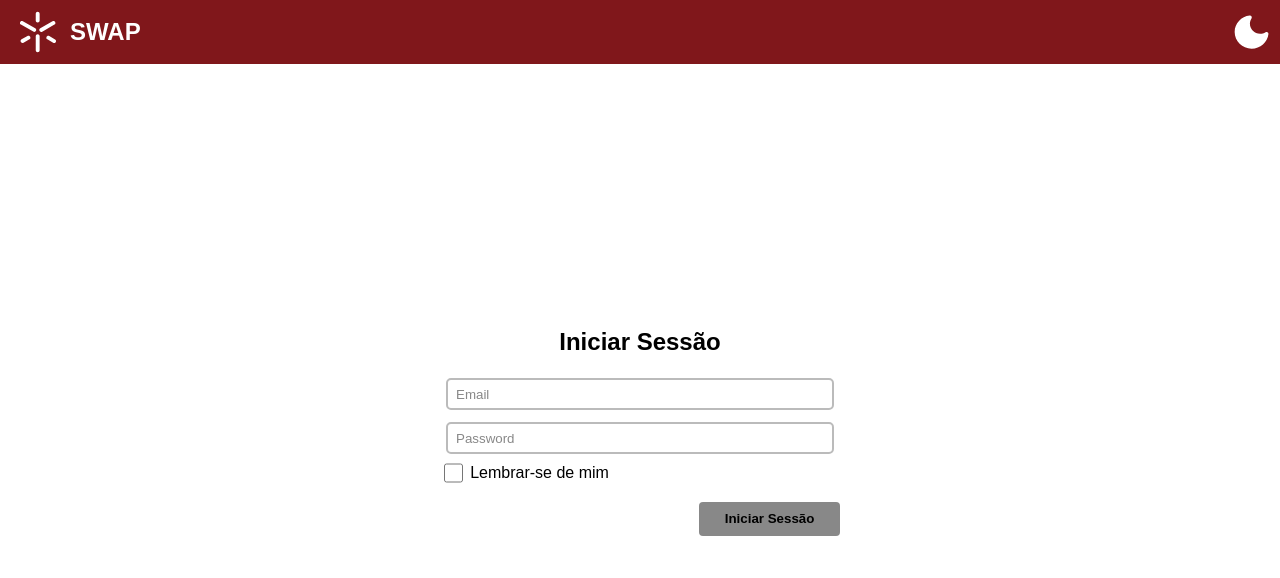
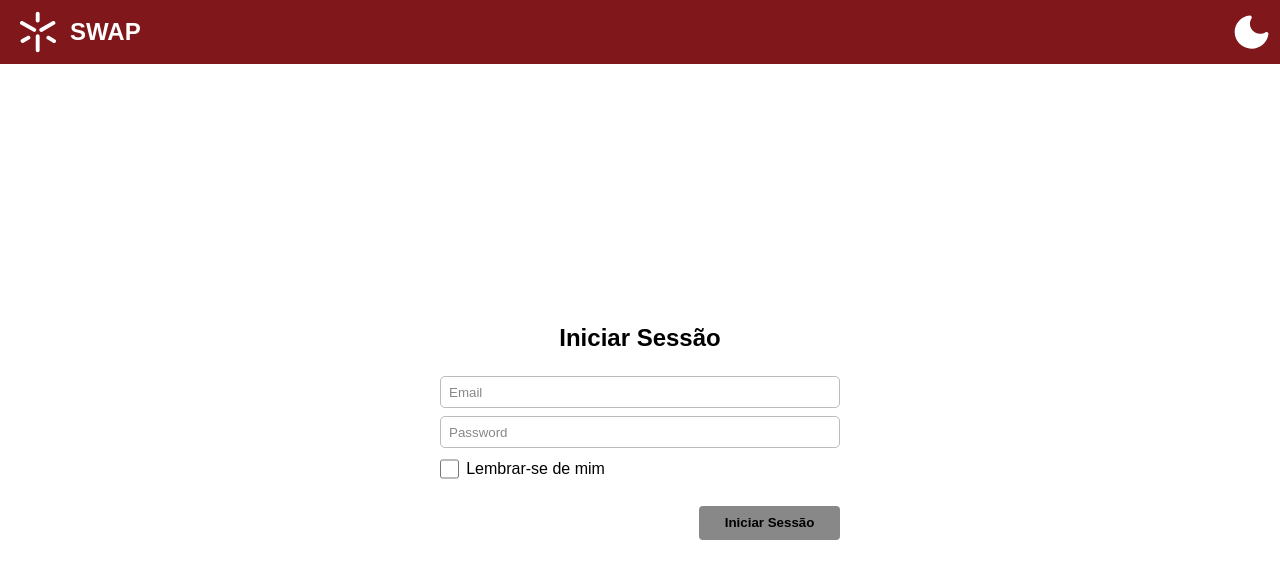
Before and after one commit to voidbert/IPM, a Vue app: page / in a window 1280 px wide. Shown: the top 578 px of the page. Built offline with nearby package versions, Linux system fonts and the light colour scheme.

Commit message:
Align elements in login page

```diff
--- a/src/components/Checkbox.vue
+++ b/src/components/Checkbox.vue
@@ -38,6 +38,7 @@
 .custom-checkbox-input {
     width: 1.2rem;
     height: 1.2rem;
+    margin-left: 0px;
 
     accent-color: var(--color-checkbox-checked);
 }
@@ -48,8 +49,6 @@
 </style>
 
 <script setup lang="ts">
-import { defineModel, defineEmits } from "vue";
-
 const model = defineModel<boolean | null>();
 
 defineEmits<{
--- a/src/components/TextInput.vue
+++ b/src/components/TextInput.vue
@@ -29,7 +29,6 @@
 .text-input-container {
     position: relative;
     display: block;
-    margin: 6px;
 }
 
 .text-input {
@@ -37,7 +36,7 @@
     width: 100%;
     height: 2rem;
 
-    border: 2px solid var(--color-text-input-border);
+    border: 1px solid var(--color-text-input-border);
     background-color: var(--color-text-input-background);
     color: var(--color-text-input-foreground);
 }
@@ -72,8 +71,6 @@
 </style>
 
 <script setup lang="ts">
-import { defineModel } from "vue";
-
 const model = defineModel<string>();
 
 const props = defineProps<{
--- a/src/views/LoginPage.vue
+++ b/src/views/LoginPage.vue
@@ -60,6 +60,7 @@ main {
     width: 25rem;
     display: flex;
     flex-direction: column;
+    gap: 0.5rem;
 }
 
 .page-title {
```
